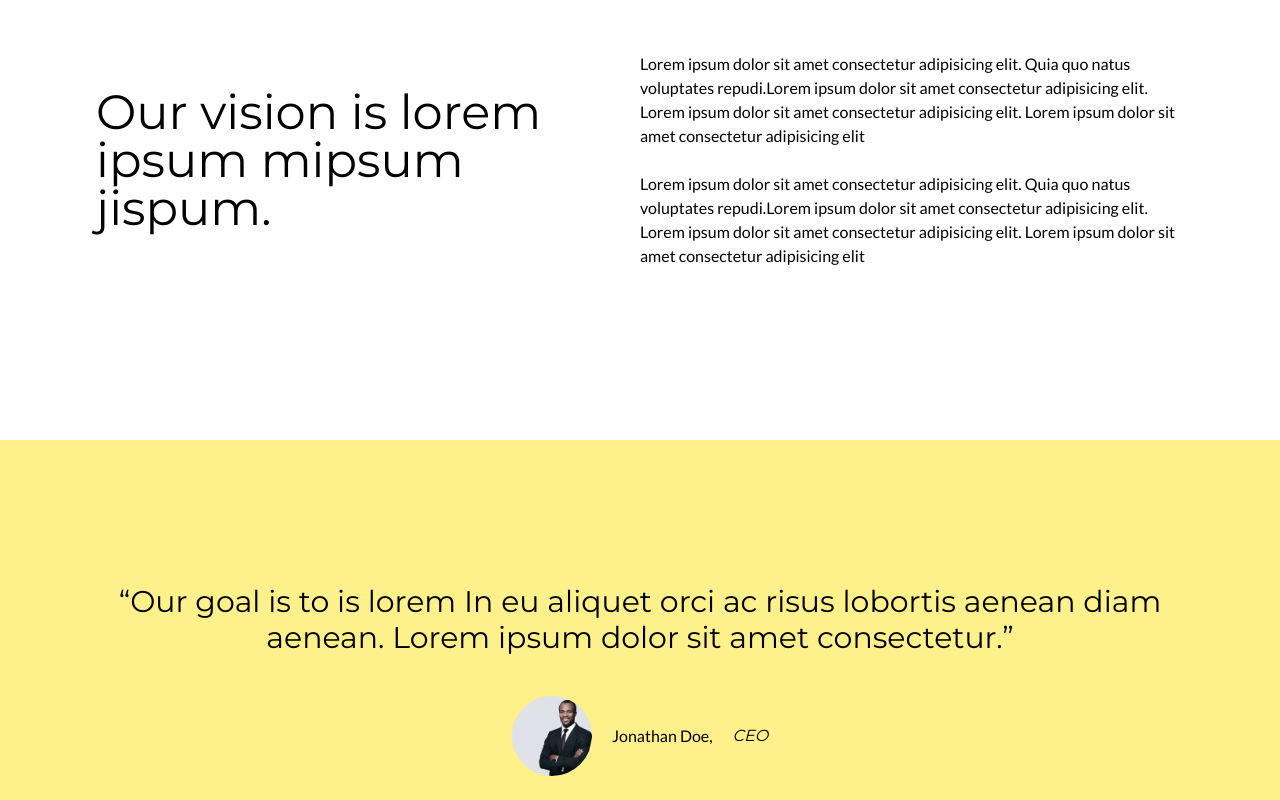
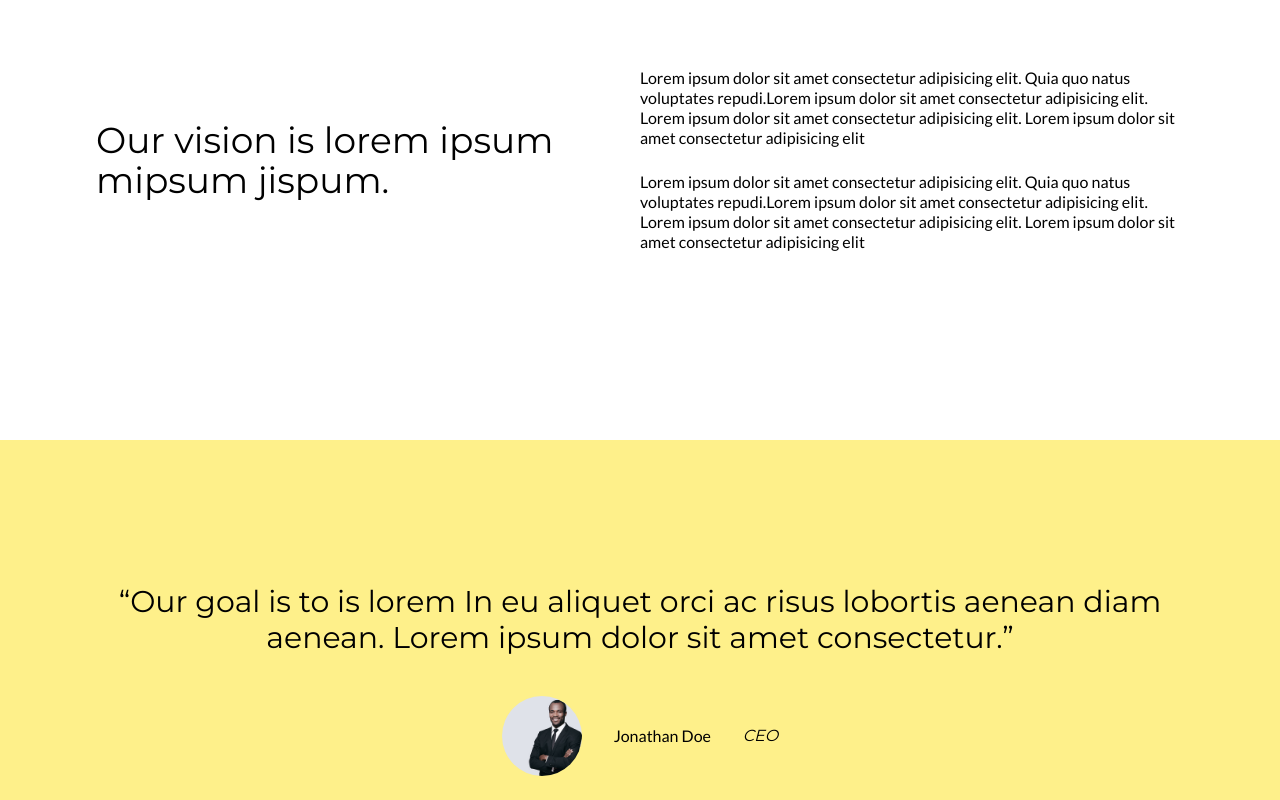
Before and after one commit to The-Artemis-AI/the-Artemis-Website-V2, a React (Vite) app: page /the-Artemis-Website-V2/about in a window 1280 px wide. Shown: the part 1160-1960 px from the top of the page. Built offline with nearby package versions, Linux system fonts and the light colour scheme; the HTML template or start-up script is replaced by a standard one; a web font is replaced by a local one.

Commit message:
Fix:About us section

```diff
--- a/src/assets/components/HomeSections/TeamSection.jsx
+++ b/src/assets/components/HomeSections/TeamSection.jsx
@@ -8,7 +8,7 @@ import PersonCard from '../PersonCard'
 
 function TeamSection() {
   return (
-    <div className='w-full min-h-full  mt-5 p-10 px-20'>
+    <div className='w-full min-h-full  mt-5 p-10  tablet:px-20'>
     <h3 className='text-4xl mb-10'>Our Team</h3>
 
     <div className='flex flex-row flex-wrap w-full h-full mx-auto justify-start'>
--- a/src/assets/components/PersonCard.jsx
+++ b/src/assets/components/PersonCard.jsx
@@ -4,7 +4,7 @@ import { Link } from 'react-router-dom'
 
 function PersonCard(props) {
   return (
-    <a href={""} className='bigphone:basis-[40%] bigphone:w-[50%]  tablet:w-[30%] tablet:basis-[23%]   h-[40%] m-1 mb-4 group hover:scale-100 transition-all cursor-pointer '>
+    <a href={""} className='basis-[100%] bigphone:basis-[40%] bigphone:w-[50%]  tablet:w-[30%] tablet:basis-[23%]   h-[40%] m-1 mb-4 group hover:scale-100 transition-all cursor-pointer '>
     <img src={props.Image} alt='image' className='w-full h-64 object-cover group-hover:scale-105 transition-all grayscale-[100] group-hover:grayscale-0'/>
     <p className='text-lg mt-1 font-semibold' style={{fontFamily:'Montserrat'}}>{props.title}</p>
     <p className='text-gray-400 text-sm' style={{fontFamily:'Montserrat'}}>{props.subtitle}</p>
--- a/src/assets/components/pages/AboutUsPage.jsx
+++ b/src/assets/components/pages/AboutUsPage.jsx
@@ -21,12 +21,12 @@ function AboutUsPage() {
     Image = {People}
     />
 
-    <div className='w-[85%] h-[45%] tablet:h-[60%] mx-auto my-10 flex flex-col tablet:flex-row items-center justify-between'>
+    <div className='w-[85%] h-[45%] tablet:h-[60%] mx-auto phone:my-10 flex flex-col tablet:flex-row items-center justify-between'>
     <div className='w-[70%] text-center tablet:text-start tablet:w-[50%] my-2  '>
 
-     <h3 className='text-3xl tablet:text-5xl' style={{fontFamily:'Montserrat'}}>Our vision is lorem ipsum mipsum jispum.</h3>
+     <h3 className='text-lg tablet:text-4xl' style={{fontFamily:'Montserrat'}}>Our vision is lorem ipsum mipsum jispum.</h3>
     </div>
-    <div className='w-[80%] tablet:w-[50%] space-y-6'>
+    <div className='w-[90%] text-sm phone:text-[1em] tablet:w-[50%] space-y-6'>
      <p>Lorem ipsum dolor sit amet consectetur adipisicing elit. Quia quo natus voluptates repudi.Lorem ipsum dolor sit amet consectetur adipisicing elit. Lorem ipsum dolor sit amet consectetur adipisicing elit. Lorem ipsum dolor sit amet consectetur adipisicing elit</p>
      <p>Lorem ipsum dolor sit amet consectetur adipisicing elit. Quia quo natus voluptates repudi.Lorem ipsum dolor sit amet consectetur adipisicing elit. Lorem ipsum dolor sit amet consectetur adipisicing elit. Lorem ipsum dolor sit amet consectetur adipisicing elit</p>
     </div>
@@ -34,11 +34,11 @@ function AboutUsPage() {
     </div>
 
   {/* CEO WOrd */}
-  <div className='w-full  h-[40%] tablet:h-[60%] mx-auto my-10 px-20 flex flex-col items-center justify-center space-y-10 bg-yellow-200'>
-  <h3 className='text-2xl tablet:text-3xl text-center' style={{fontFamily:'Montserrat'}}>“Our goal is to is lorem In eu aliquet orci ac risus lobortis aenean diam aenean. Lorem ipsum dolor sit amet consectetur.”</h3>
-  <div className="flex flex-row space-x-5 items-center">
+  <div className='w-full  h-[40%] tablet:h-[60%] mx-auto my-10 px-5 bigphone:px-10 tablet:px-20 flex flex-col items-center justify-center space-y-10 bg-yellow-200'>
+  <h3 className='text-lg tablet:text-3xl text-center' style={{fontFamily:'Montserrat'}}>“Our goal is to is lorem In eu aliquet orci ac risus lobortis aenean diam aenean. Lorem ipsum dolor sit amet consectetur.”</h3>
+  <div className="flex flex-row w-[300px] justify-around items-center">
   <img src={Person} className="w-20 h-20 object-cover rounded-full" />
-  <p>Jonathan Doe, </p>
+  <p className="  mx-2">Jonathan Doe </p>
   <p style={{fontFamily:'Montserrat'}} className="italic">CEO</p>
   </div>
   </div>
```
